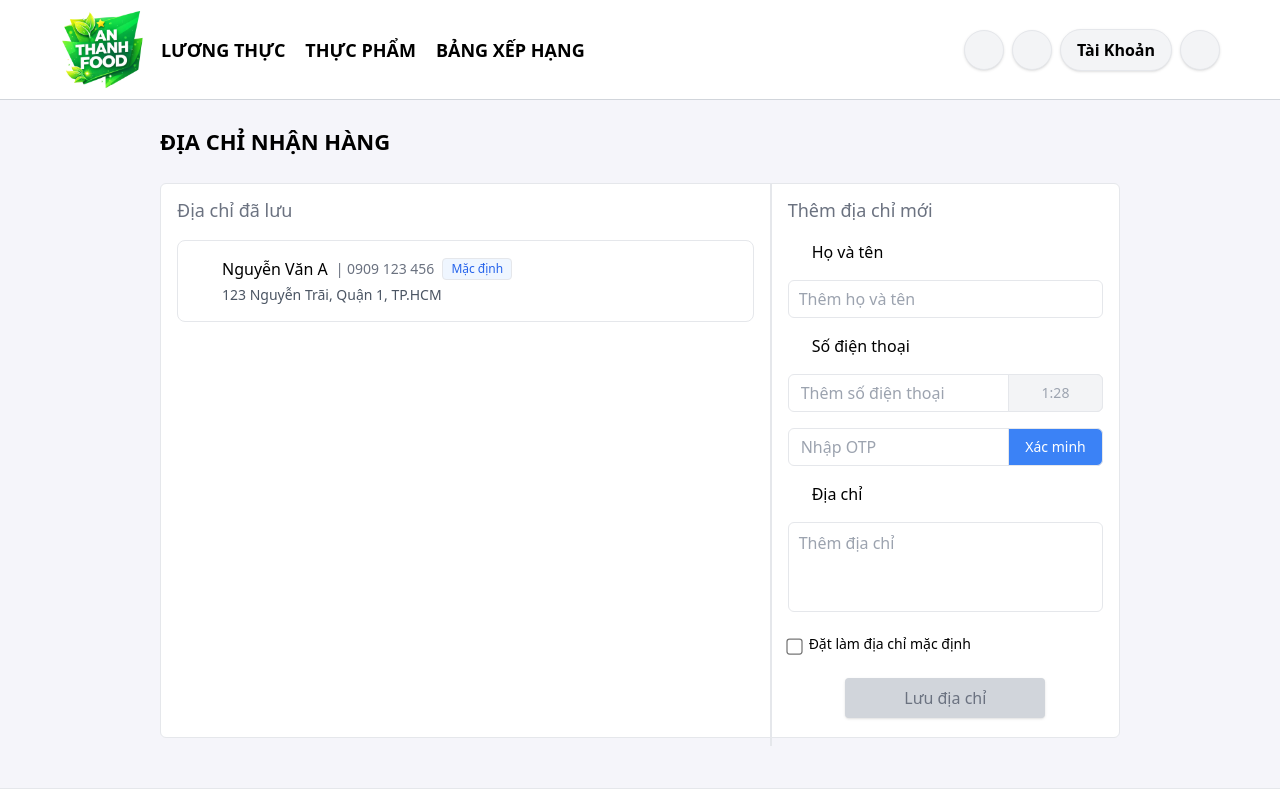
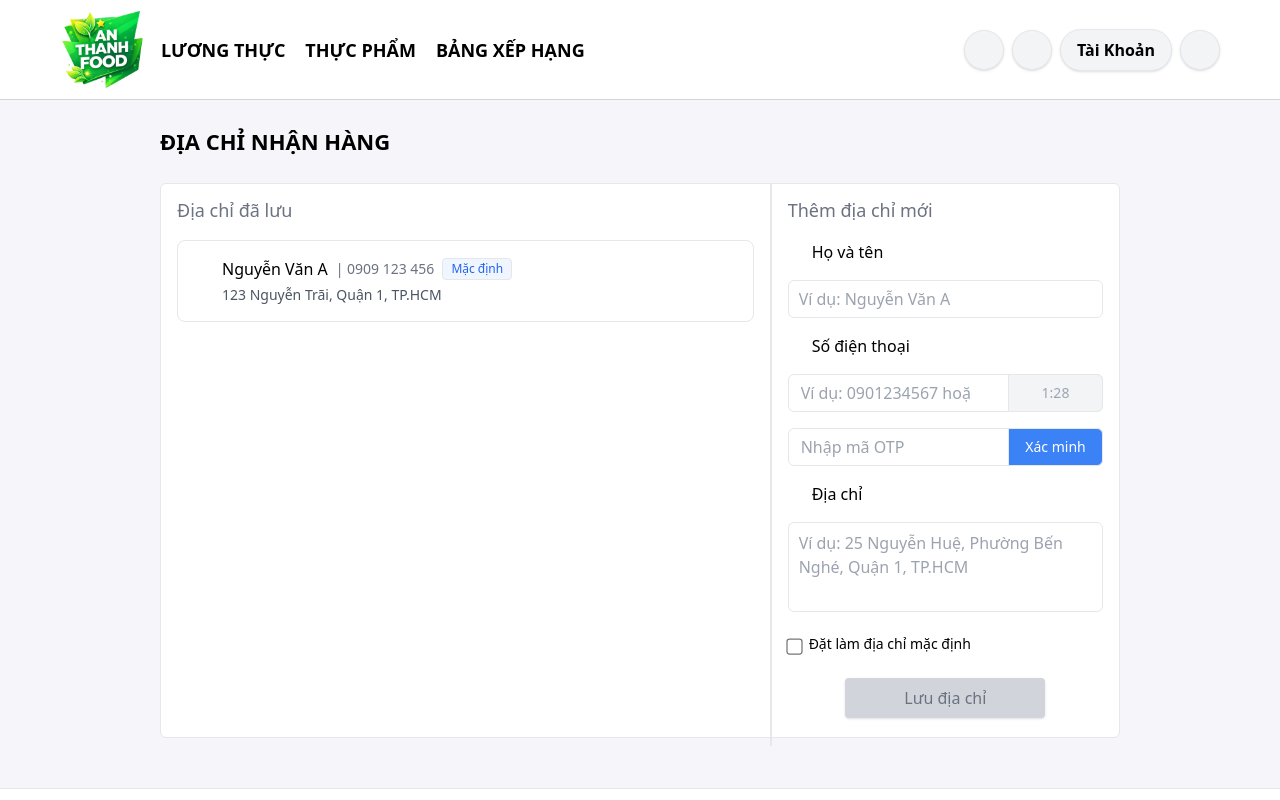
Before and after one commit to SongDuy/web-an-thanh-food, a React (Create React App) app: page /account/address in a window 1280 px wide. Both pictures are taken after a click on the button "Gửi OTP". Shown: the top 800 px of the page. Built offline with nearby package versions, Linux system fonts and the light colour scheme; some icons are missing; what i18n-iso-countries would draw is missing.

Commit message:
Update new

```diff
--- a/src/pages/account/Address.js
+++ b/src/pages/account/Address.js
@@ -143,9 +143,20 @@ const AddressPage = () => {
 
                                 <div className="relative w-full h-[38px] mt-4">
                                     <input
+                                        type="text"
                                         value={fullName}
-                                        onChange={(e) => setFullName(e.target.value)}
-                                        placeholder="Thêm họ và tên"
+                                        onChange={(e) => {
+                                            // Chuẩn hoá: bỏ ký tự lạ, gộp nhiều khoảng trắng, không cho space ở đầu
+                                            const value = e.target.value
+                                                .replace(/[^a-zA-ZÀ-ỹ\s]/g, "")   // chỉ cho chữ + tiếng Việt
+                                                .replace(/\s+/g, " ")            // gộp nhiều space
+                                                .trimStart();                   // không cho space đầu
+
+                                            setFullName(value);
+                                        }}
+                                        placeholder="Ví dụ: Nguyễn Văn A"
+                                        autoComplete="name"
+                                        maxLength={100}
                                         className="w-full h-[38px] border rounded-md pl-2.5 pr-[35px] outline-none focus:ring-1 focus:ring-blue-400"
                                     />
 
@@ -180,13 +191,20 @@ const AddressPage = () => {
                                     <div className="w-full relative">
                                         <div className="relative w-full h-[38px] mt-4">
                                             <input
+                                                type="tel"
                                                 value={phone}
                                                 onChange={(e) => {
-                                                    setPhone(e.target.value);
+                                                    // Chỉ cho nhập số và +
+                                                    const value = e.target.value.replace(/[^0-9+]/g, "");
+                                                    setPhone(value);
                                                     setPhoneVerified(false);
                                                     setOtpSent(false);
                                                 }}
-                                                placeholder="Thêm số điện thoại"
+                                                placeholder="Ví dụ: 0901234567 hoặc +84901234567"
+                                                inputMode="tel"
+                                                autoComplete="tel"
+                                                maxLength={15}
+                                                pattern="(\+84|0)[0-9]{9}"
                                                 className="w-full h-[38px] pl-3 pr-[130px] border rounded-md outline-none focus:ring-1 focus:ring-blue-400"
                                             />
 
@@ -232,9 +250,18 @@ const AddressPage = () => {
                                         <div className="w-full relative mt-3">
                                             <div className="relative w-full h-[38px] mt-4">
                                                 <input
+                                                    type="text"
                                                     value={otp}
-                                                    onChange={(e) => setOtp(e.target.value)}
-                                                    placeholder="Nhập OTP"
+                                                    onChange={(e) => {
+                                                        // Chỉ cho nhập số
+                                                        const value = e.target.value.replace(/\D/g, "");
+                                                        setOtp(value);
+                                                    }}
+                                                    placeholder="Nhập mã OTP"
+                                                    inputMode="numeric"
+                                                    autoComplete="one-time-code"
+                                                    maxLength={6}
+                                                    pattern="[0-9]{6}"
                                                     className="w-full h-[38px] pl-3 pr-[130px] border rounded-md outline-none focus:ring-1 focus:ring-blue-400"
                                                 />
 
@@ -278,9 +305,13 @@ const AddressPage = () => {
                                         value={address}
                                         onChange={(e) => setAddress(e.target.value)}
                                         rows={3}
-                                        placeholder="Thêm địa chỉ"
+                                        placeholder="Ví dụ: 25 Nguyễn Huệ, Phường Bến Nghé, Quận 1, TP.HCM"
+                                        autoComplete="shipping street-address"
+                                        minLength={10}
+                                        maxLength={300}
                                         className="w-full h-[90px] border rounded-md px-2.5 py-2 resize-none overflow-y-auto outline-none focus:ring-1 focus:ring-blue-400"
                                     />
+
                                 </div>
                             </div>
 
```
